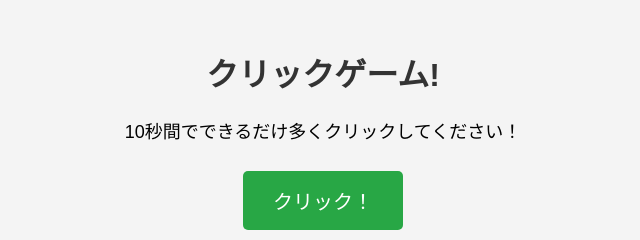
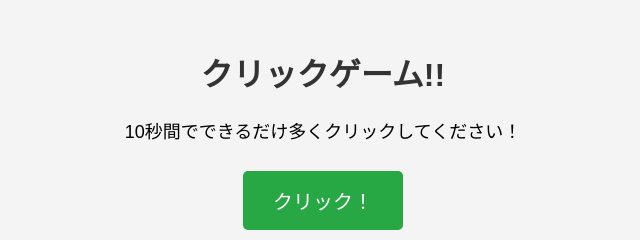
Before and after one commit to soejimamu/game, a plain HTML site: page index.html in a window 1280 px wide. Shown: the top 240 px of the page, 317-957 px from the left. Drawn offline with Linux system fonts and the light colour scheme.

Commit message:
Update index.html

```diff
--- a/index.html
+++ b/index.html
@@ -7,7 +7,7 @@
     <link rel="stylesheet" href="style.css">
 </head>
 <body>
-    <h1>クリックゲーム!</h1>
+    <h1>クリックゲーム!!</h1>
     <p>10秒間でできるだけ多くクリックしてください！</p>
     <button id="clickButton">クリック！</button>
     <p>スコア: <span id="score">0</span></p>
```
